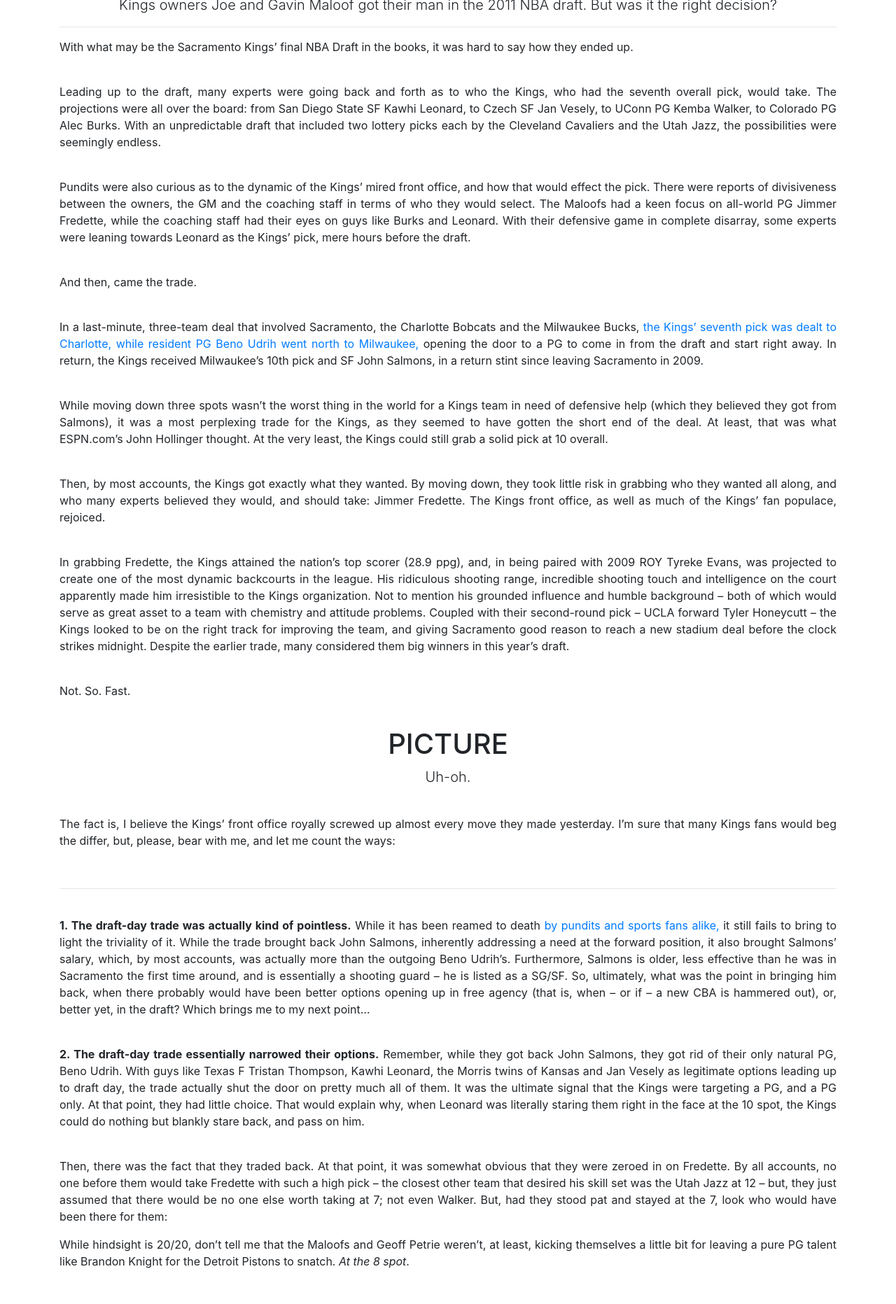
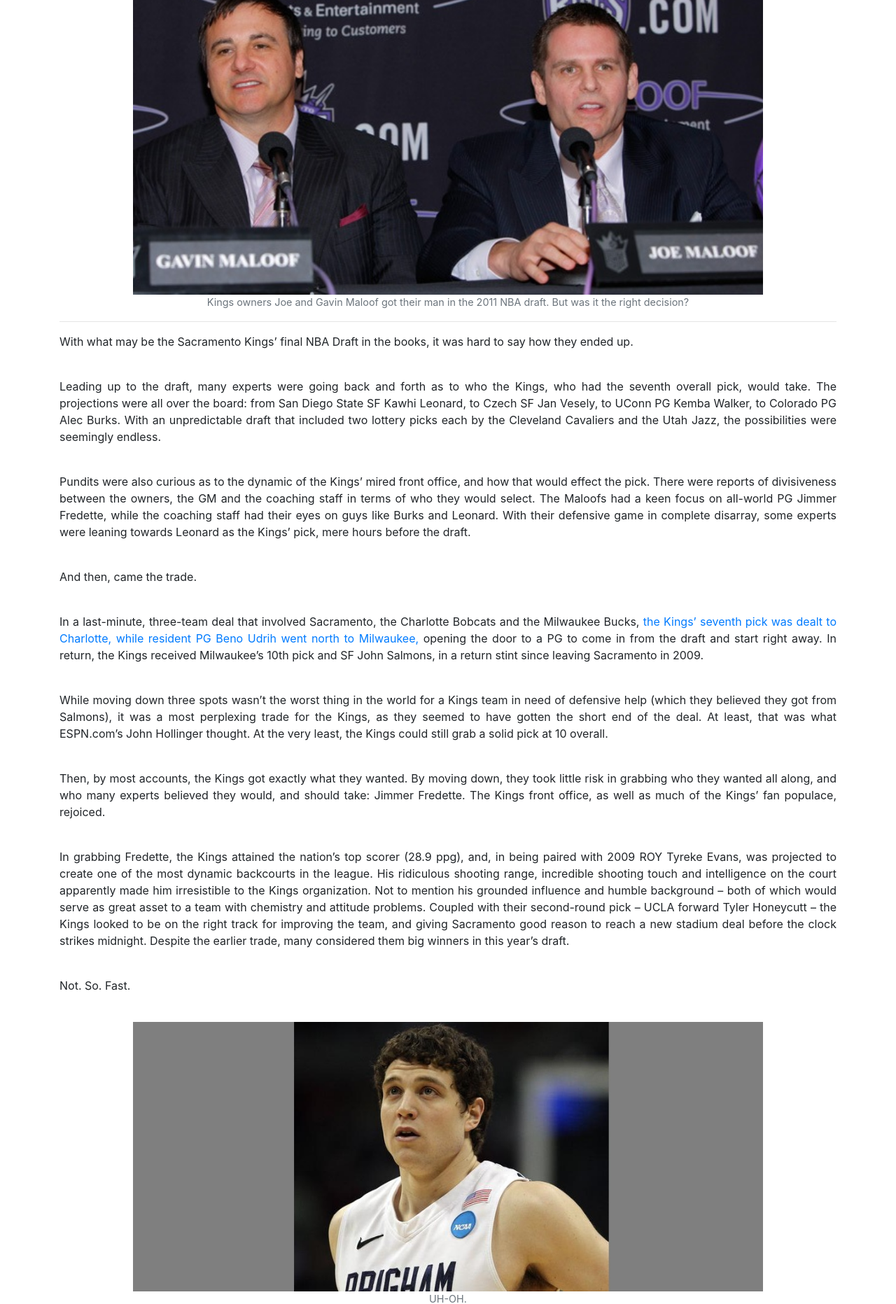
Before and after one commit to kingbrs49/MachoSportsReport, a website: page public/html/articles/article-2011-06-24.html in a window 1280 px wide. Shown: the part 311-2174 px from the top of the page at 70% size. Drawn offline with nearby package versions, Linux system fonts and the light colour scheme.

Commit message:
messing with images on article-2011-06-24

```diff
--- a/public/html/articles/article-2011-06-24.html
+++ b/public/html/articles/article-2011-06-24.html
@@ -594,31 +594,23 @@
             The Sacramento Kings 2011 Draft: Umm ... What?
         </h1>
         <hr>
-        <h1 class="text-center">
-            PICTURE
-        </h1>
-        <p class="lead text-center">
-            Kings owners Joe and Gavin Maloof got their man in the 2011 NBA draft. But was it the right decision?
-        </p>
+        <figure class="figure center">
+            <img src="../../img/2011-06-24-001.jpg" class="center">
+            <figcaption class="figure-caption text-center">
+                Kings owners Joe and Gavin Maloof got their man in the 2011 NBA draft. But was it the right decision?
+            </figcaption>
+        </figure>
         <hr>
         <p>
             With what may be the Sacramento Kings’ final NBA Draft in the books, it was hard to say how they ended up.
         </p>
         <br>
         <p>
-            Leading up to the draft, many experts were going back and forth as to who the Kings, who had the seventh
-            overall pick, would take. The projections were all over the board: from San Diego State SF Kawhi Leonard, to
-            Czech SF Jan Vesely, to UConn PG Kemba Walker, to Colorado PG Alec Burks. With an unpredictable draft that
-            included two lottery picks each by the Cleveland Cavaliers and the Utah Jazz, the possibilities were
-            seemingly endless.
+            Leading up to the draft, many experts were going back and forth as to who the Kings, who had the seventh overall pick, would take. The projections were all over the board: from San Diego State SF Kawhi Leonard, to Czech SF Jan Vesely, to UConn PG Kemba Walker, to Colorado PG Alec Burks. With an unpredictable draft that included two lottery picks each by the Cleveland Cavaliers and the Utah Jazz, the possibilities were seemingly endless.
         </p>
         <br>
         <p>
-            Pundits were also curious as to the dynamic of the Kings’ mired front office, and how that would effect the
-            pick. There were reports of divisiveness between the owners, the GM and the coaching staff in terms of who
-            they would select. The Maloofs had a keen focus on all-world PG Jimmer Fredette, while the coaching staff
-            had their eyes on guys like Burks and Leonard. With their defensive game in complete disarray, some experts
-            were leaning towards Leonard as the Kings’ pick, mere hours before the draft.
+            Pundits were also curious as to the dynamic of the Kings’ mired front office, and how that would effect the pick. There were reports of divisiveness between the owners, the GM and the coaching staff in terms of who they would select. The Maloofs had a keen focus on all-world PG Jimmer Fredette, while the coaching staff had their eyes on guys like Burks and Leonard. With their defensive game in complete disarray, some experts were leaning towards Leonard as the Kings’ pick, mere hours before the draft.
         </p>
         <br>
         <p>
@@ -626,54 +618,44 @@
         </p>
         <br>
         <p>
-            In a last-minute, three-team deal that involved Sacramento, the Charlotte Bobcats and the Milwaukee Bucks,
-            <a href="https://www.espn.com/nba/draft2011/news/story?id=6697545">the Kings’ seventh pick was dealt to Charlotte, while resident PG Beno Udrih went north to Milwaukee,</a> opening the door to a PG to come in from the draft and start right away. In return, the Kings received Milwaukee’s 10th pick and SF John Salmons, in a return stint since leaving Sacramento in 2009.
+            In a last-minute, three-team deal that involved Sacramento, the Charlotte Bobcats and the Milwaukee Bucks, <a href="https://www.espn.com/nba/draft2011/news/story?id=6697545">the Kings’ seventh pick was dealt to Charlotte, while resident PG Beno Udrih went north to Milwaukee,</a> opening the door to a PG to come in from the draft and start right away. In return, the Kings received Milwaukee’s 10th pick and SF John Salmons, in a return stint since leaving Sacramento in 2009.
         </p>
         <br>
         <p>
-            While moving down three spots wasn’t the worst thing in the world for a Kings team in need of defensive help
-            (which they believed they got from Salmons), it was a most perplexing trade for the Kings, as they seemed to
-            have gotten the short end of the deal. At least, that was what ESPN.com’s John Hollinger thought. At the
-            very least, the Kings could still grab a solid pick at 10 overall.
+            While moving down three spots wasn’t the worst thing in the world for a Kings team in need of defensive help (which they believed they got from Salmons), it was a most perplexing trade for the Kings, as they seemed to have gotten the short end of the deal. At least, that was what ESPN.com’s John Hollinger thought. At the very least, the Kings could still grab a solid pick at 10 overall.
         </p>
         <br>
         <p>
-            Then, by most accounts, the Kings got exactly what they wanted. By moving down, they took little risk in
-            grabbing who they wanted all along, and who many experts believed they would, and should take: Jimmer
-            Fredette. The Kings front office, as well as much of the Kings’ fan populace, rejoiced.
+            Then, by most accounts, the Kings got exactly what they wanted. By moving down, they took little risk in grabbing who they wanted all along, and who many experts believed they would, and should take: Jimmer Fredette. The Kings front office, as well as much of the Kings’ fan populace, rejoiced.
         </p>
         <br>
         <p>
-            In grabbing Fredette, the Kings attained the nation’s top scorer (28.9 ppg), and, in being paired with 2009
-            ROY Tyreke Evans, was projected to create one of the most dynamic backcourts in the league. His ridiculous
-            shooting range, incredible shooting touch and intelligence on the court apparently made him irresistible to
-            the Kings organization. Not to mention his grounded influence and humble background – both of which would
-            serve as great asset to a team with chemistry and attitude problems. Coupled with their second-round pick –
-            UCLA forward Tyler Honeycutt – the Kings looked to be on the right track for improving the team, and giving
-            Sacramento good reason to reach a new stadium deal before the clock strikes midnight. Despite the earlier
-            trade, many considered them big winners in this year’s draft.
+            In grabbing Fredette, the Kings attained the nation’s top scorer (28.9 ppg), and, in being paired with 2009 ROY Tyreke Evans, was projected to create one of the most dynamic backcourts in the league. His ridiculous shooting range, incredible shooting touch and intelligence on the court apparently made him irresistible to the Kings organization. Not to mention his grounded influence and humble background – both of which would serve as great asset to a team with chemistry and attitude problems. Coupled with their second-round pick – UCLA forward Tyler Honeycutt – the Kings looked to be on the right track for improving the team, and giving Sacramento good reason to reach a new stadium deal before the clock strikes midnight. Despite the earlier trade, many considered them big winners in this year’s draft.
         </p>
         <br>
         <p>
             Not. So. Fast.
         </p>
         <br>
-        <h1 class="text-center">PICTURE</h1>
-        <p class="lead text-center">Uh-oh.</p>
+        <figure class="figure center">
+            <img src="../../img/2011-06-24-002.jpg" class="center">
+            <figcaption class="figure-caption text-center">
+                UH-OH.
+            </figcaption>
+        </figure>
         <br>
         <p>
-            The fact is, I believe the Kings’ front office royally screwed up almost every move they made yesterday. I’m
-            sure that many Kings fans would beg the differ, but, please, bear with me, and let me count the ways:
+            The fact is, I believe the Kings’ front office royally screwed up almost every move they made yesterday. I’m sure that many Kings fans would beg the differ, but, please, bear with me, and let me count the ways:
         </p>
         <br>
         <hr>
         <br>
         <p>
-            <b>1. The draft-day trade was actually kind of pointless.</b> While it has been reamed to death <a href="http://www.espn.com/nba/conversations/_/id/6697952/three-way-deal-worst-season-kings">by pundits and sports fans alike,</a> it still fails to bring to light the triviality of it. While the trade brought back John Salmons, inherently addressing a need at the forward position, it also brought Salmons’ salary, which, by most accounts, was actually more than the outgoing Beno Udrih’s. Furthermore, Salmons is older, less effective than he was in Sacramento the first time around, and is essentially a shooting guard – he is listed as a SG/SF. So, ultimately, what was the point in bringing him back, when there probably would have been better options opening up in free agency (that is, when – or if – a new CBA is hammered out), or, better yet, in the draft? Which brings me to my next point…
+            <b class="kings">1. The draft-day trade was actually kind of pointless.</b> While it has been reamed to death <a href="http://www.espn.com/nba/conversations/_/id/6697952/three-way-deal-worst-season-kings">by pundits and sports fans alike,</a> it still fails to bring to light the triviality of it. While the trade brought back John Salmons, inherently addressing a need at the forward position, it also brought Salmons’ salary, which, by most accounts, was actually more than the outgoing Beno Udrih’s. Furthermore, Salmons is older, less effective than he was in Sacramento the first time around, and is essentially a shooting guard – he is listed as a SG/SF. So, ultimately, what was the point in bringing him back, when there probably would have been better options opening up in free agency (that is, when – or if – a new CBA is hammered out), or, better yet, in the draft? Which brings me to my next point…
         </p>
         <br>
         <p>
-            <b>2. The draft-day trade essentially narrowed their options.</b> Remember, while they got back John Salmons, they got rid of their only natural PG, Beno Udrih. With guys like Texas F Tristan Thompson, Kawhi Leonard, the Morris twins of Kansas and Jan Vesely as legitimate options leading up to draft day, the trade actually shut the door on pretty much all of them. It was the ultimate signal that the Kings were targeting a PG, and a PG only. At that point, they had little choice. That would explain why, when Leonard was literally staring them right in the face at the 10 spot, the Kings could do nothing but blankly stare back, and pass on him.
+            <b class="kings">2. The draft-day trade essentially narrowed their options.</b> Remember, while they got back John Salmons, they got rid of their only natural PG, Beno Udrih. With guys like Texas F Tristan Thompson, Kawhi Leonard, the Morris twins of Kansas and Jan Vesely as legitimate options leading up to draft day, the trade actually shut the door on pretty much all of them. It was the ultimate signal that the Kings were targeting a PG, and a PG only. At that point, they had little choice. That would explain why, when Leonard was literally staring them right in the face at the 10 spot, the Kings could do nothing but blankly stare back, and pass on him.
         </p>
         <br>
         <p>
@@ -687,7 +669,7 @@
         <h1 class="text-center">PICTURE</h1>
         <p class="lead text-center">Aw, gotdangit.</p>
         <p>
-            <b>3. Nothing against Jimmer Fredette, but … no. Just … no.</b> I feel like I’m on an island when it comes to this opinion, what with Kings nation and pundits pretty much everywhere lauding the pick by the Kings. The fact of the matter is, despite all of the prospects of a dynamic scoring backcourt consisting of Tyreke and The Jimmer (which, by the way, kind of sounds like a ’70s buddy cop show), <i>I could not disagree more with the pick</i>. Not because I don’t like the Jimmer – I do (<a href="https://pauloccamacho.wordpress.com/2011/03/01/the-rundown-march-1-2011/">despite his regular season ownage of San Diego State last year</a>). I just don’t like him on the Kings.
+            <b class="kings">3. Nothing against Jimmer Fredette, but … no. Just … no.</b> I feel like I’m on an island when it comes to this opinion, what with Kings nation and pundits pretty much everywhere lauding the pick by the Kings. The fact of the matter is, despite all of the prospects of a dynamic scoring backcourt consisting of Tyreke and The Jimmer (which, by the way, kind of sounds like a ’70s buddy cop show), <i>I could not disagree more with the pick</i>. Not because I don’t like the Jimmer – I do (<a href="https://pauloccamacho.wordpress.com/2011/03/01/the-rundown-march-1-2011/">despite his regular season ownage of San Diego State last year</a>). I just don’t like him on the Kings.
         </p>
         <br>
         <p>
@@ -701,7 +683,7 @@
         </p>
         <br>
         <p>
-            <b>4. This is all a PR move by the Maloofs. And one that could easily blow up in their face.</b> Look, let’s face it –one of the reasons the Maloofs wanted to move to Anaheim in the first place was because the Kings’ support looked to be waning in Sacramento. And, like I said before, the Kings needed to make a splash in the draft, by generating a lot of good PR for the fans’ sake. So, in terms of that, the move to take the Jimmer was really a no-brainer: get the most polarizing, potential-filled, offensively-explosive player in the country, no questions asked. He will surely put butts in the seats, as people from miles around would pay good money to watch Fredette throw up 35- to 40-foot jump shots nightly. He was a wonder to watch in Provo, and he just might do the same at the venue formerly known as ARCO Arena.</p>
+            <b class="kings">4. This is all a PR move by the Maloofs. And one that could easily blow up in their face.</b> Look, let’s face it –one of the reasons the Maloofs wanted to move to Anaheim in the first place was because the Kings’ support looked to be waning in Sacramento. And, like I said before, the Kings needed to make a splash in the draft, by generating a lot of good PR for the fans’ sake. So, in terms of that, the move to take the Jimmer was really a no-brainer: get the most polarizing, potential-filled, offensively-explosive player in the country, no questions asked. He will surely put butts in the seats, as people from miles around would pay good money to watch Fredette throw up 35- to 40-foot jump shots nightly. He was a wonder to watch in Provo, and he just might do the same at the venue formerly known as ARCO Arena.</p>
         </p>
         <br>
         <p>
```
Also changed, not shown: public/html/home.html (+3 -2 lines), public/img/2011-06-24-001.jpg (added), public/img/2011-06-24-002.jpg (added), public/img/2011-06-24-003.jpg (added), public/img/2011-06-24-004.jpg (added).
